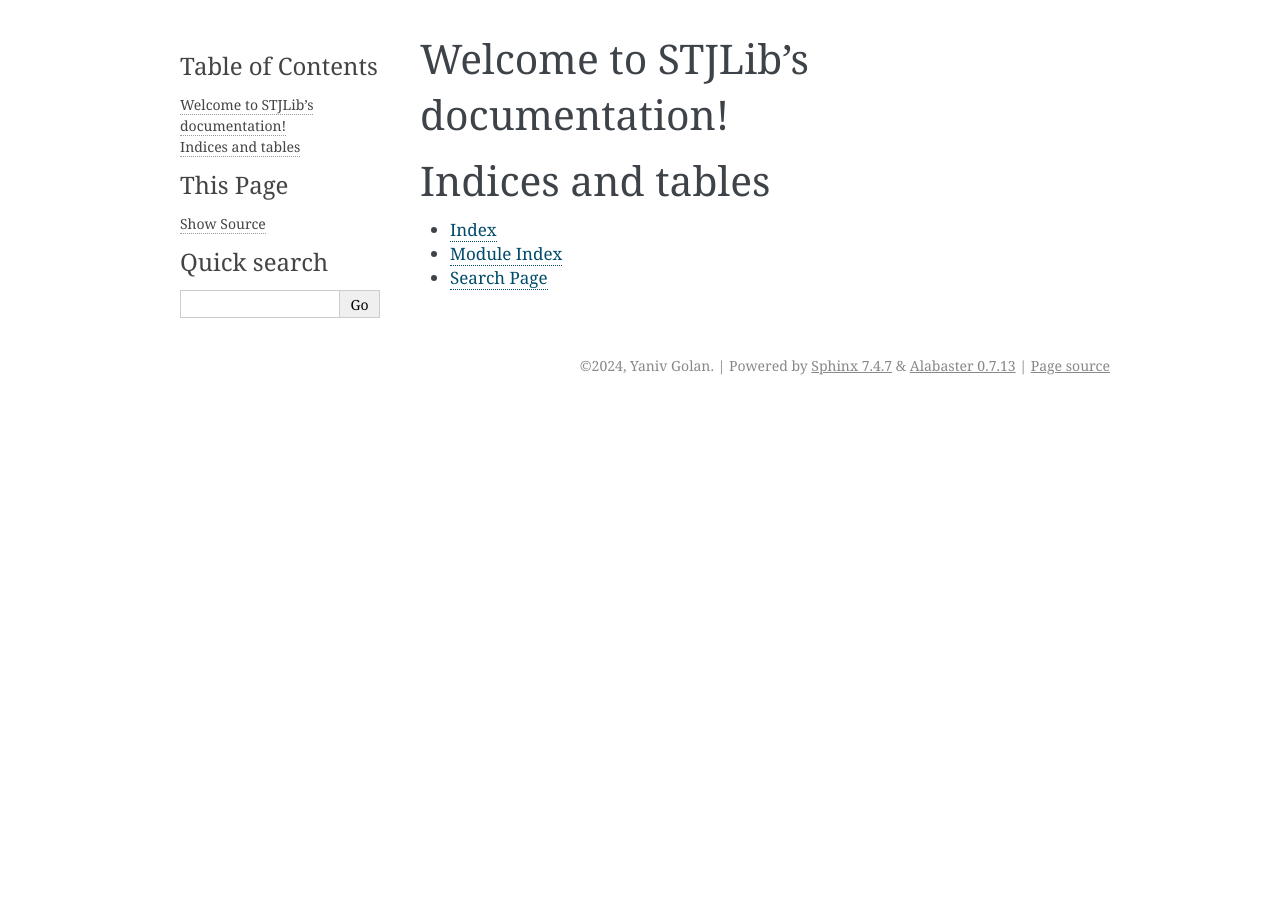
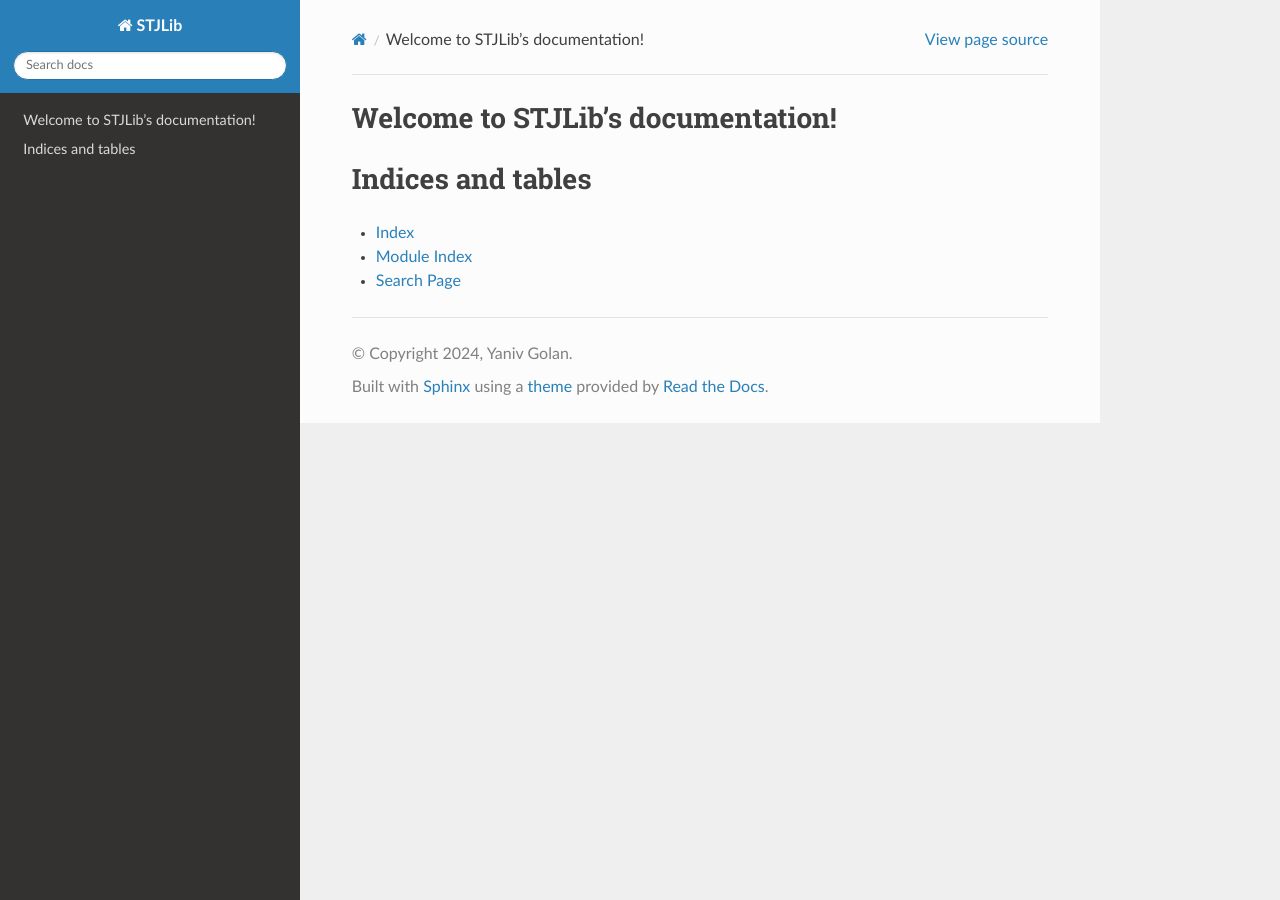
Before and after one commit to yaniv-golan/stjlib, a Sphinx documentation site: the page built from docs/source/index.rst, in a window 1280 px wide. Built offline with Sphinx 7.4.7 and the Read the Docs theme 3.1.0, drawn with Linux system fonts in a browser that asks for light colours; pages that are not in the unit, such as notebooks, are missing from menus.

Commit message:
Updated docs to use sphinx_rtd_theme

```diff
--- a/docs/source/conf.py
+++ b/docs/source/conf.py
@@ -2,6 +2,10 @@
 #
 # For the full list of built-in configuration values, see the documentation:
 # https://www.sphinx-doc.org/en/master/usage/configuration.html
+
+import os
+import sys
+import sphinx_rtd_theme
 
 # -- Project information -----------------------------------------------------
 # https://www.sphinx-doc.org/en/master/usage/configuration.html#project-information
@@ -16,28 +20,27 @@ release = '0.1.0'
 
 extensions = [
     'sphinx.ext.autodoc',
-    'sphinx.ext.napoleon'
+    'sphinx.ext.napoleon',
+    'sphinx_rtd_theme'
 ]
 
 templates_path = ['_templates']
 exclude_patterns = []
 
-
-
 # -- Options for HTML output -------------------------------------------------
 # https://www.sphinx-doc.org/en/master/usage/configuration.html#options-for-html-output
 
-html_theme = 'alabaster'
-html_static_path = ['_static']
-
-import os
-import sys
+html_theme = 'sphinx_rtd_theme'
+# html_static_path = ['_static']
 
 # Add the project root to the Python path
 sys.path.insert(0, os.path.abspath('../..'))
 
 # Debugging information
+print("Python version:", sys.version)
+print(f"sphinx_rtd_theme version: {sphinx_rtd_theme.__version__}")
 print("Current working directory:", os.getcwd())
+print("Contents of current directory:", os.listdir())
 print("Python path:", sys.path)
 
 try:
```
